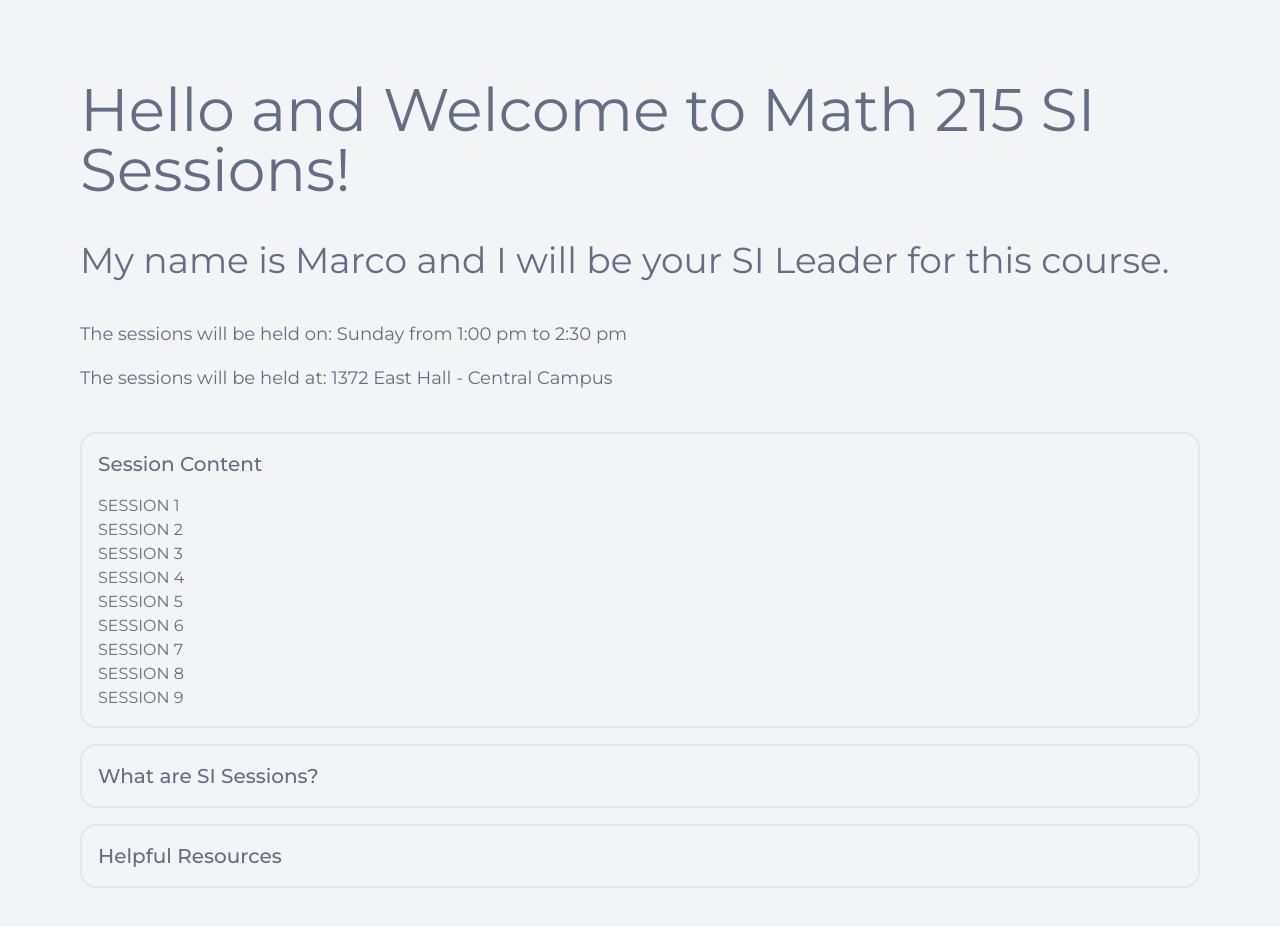
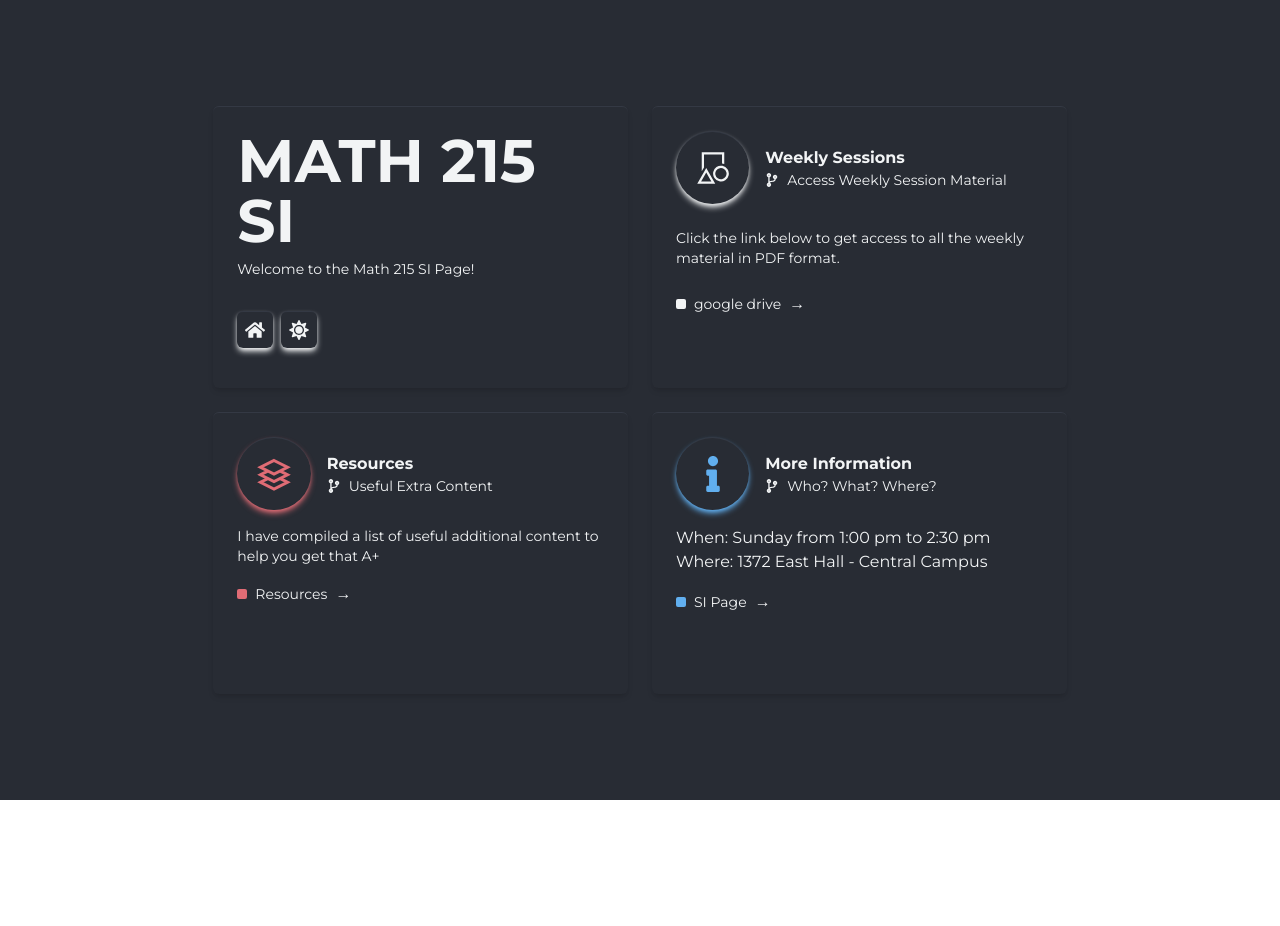
Before and after one commit to marcoboone/personalPortfolio, a Next.js app: page /si in a window 1280 px wide. Shown: the top 926 px of the page. After the commit the page ends 800 px from the top, so only its background shows below. Built offline with nearby package versions, Linux system fonts and the light colour scheme.

Commit message:
SI redesign, projects page

```diff
--- a/src/app/page.tsx
+++ b/src/app/page.tsx
@@ -1,11 +1,11 @@
 import Image from "next/image";
-import Hero from "@/app/sections/hero";
+import Main from "@/app/sections/main";
 
 
 export default function Home() {
   return (
     <>
-      <Hero></Hero>
+      <Main></Main>
     </>
   );
 }
--- a/src/app/sections/hero.tsx
+++ b/src/app/sections/main.tsx
@@ -12,7 +12,7 @@ import { TbMathIntegrals } from "react-icons/tb";
 import ThemeToggle from "../components/themeToggle";
 
 
-const Hero = () => {
+const Main = () => {
   return (
     <div className=" dark:bg-atomblack bg-atomwhite flex justify-center items-center md:h-screen py-10 ">
       <div className="dark:bg-atomblack light:bg-atomwhite w-5/6 md:w-4/6 grid grid-cols-1 md:grid-cols-3 grid-rows-5 md:grid-rows-2 gap-6  text-atomblack dark:text-atomwhite ">
@@ -99,7 +99,7 @@ const Hero = () => {
             <p className = "text-sm">I&apos;ve got some cool projects to show off. Check them out at the link below.</p>
             <div className = "group flex gap-2 items-center">
                 <div className = " rounded-sm w-[10px] h-[10px] bg-atomred group-hover:animate-spin"></div>
-                <Link href = "https://github.com/marcoboone" className = "text-sm">View Projects</Link>
+                <Link href = "/projects" className = "text-sm">View Projects</Link>
                 <span className = "group-hover:ml-2 transition-all duration-150 ease-in-out">&rarr;</span>
             </div>
 
@@ -136,4 +136,4 @@ const Hero = () => {
   );
 };
 
-export default Hero;
+export default Main;
--- a/src/app/si/page.jsx
+++ b/src/app/si/page.jsx
@@ -1,68 +1,134 @@
 import React from 'react'
 import Link from 'next/link'
+import { FaCodeBranch } from 'react-icons/fa'
+import { FaHome, FaInfo } from "react-icons/fa";
+import ThemeToggle from '../components/themeToggle'
+import { VscSymbolMisc } from "react-icons/vsc";
+import { PiShareNetwork } from "react-icons/pi";
+import { GrResources } from "react-icons/gr";
 
 
-const SupplementalInstruction = () => {
+
+
+const SI = () => {
   return (
-    <div className='w-screen bg-atomwhite min-h-screen'>
-        <div className='w-full p-4 md:p-10 lg:p-20 flex flex-col gap-8 md:gap-10'>
-            <h1 className='text-4xl md:text-6xl text-atomgreyb'>Hello and Welcome to Math 215 SI Sessions!</h1>
-            <p className='text-2xl md:text-4xl text-atomgreyb'>My name is Marco and I will be your SI Leader for this course.</p>
-            <div className = "flex flex-col gap-4">
-            <p className='text-lg text-atomgreyb'>The sessions will be held on: Sunday from 1:00 pm to 2:30 pm</p>
-            <p className='text-lg text-atomgreyb'>The sessions will be held at: 1372 East Hall - Central Campus</p>
+    <div className=" dark:bg-atomblack bg-atomwhite flex justify-center items-center md:h-screen py-10 ">
+        <div className="dark:bg-atomblack light:bg-atomwhite w-5/6 md:w-4/6 grid grid-cols-1 md:grid-cols-2 grid-rows-2 md:grid-rows-2 gap-6  text-atomblack dark:text-atomwhite ">
+{/*Projects Header*/}
+        <div className = "col-span-1 md:col-span-1 row-span-1 shadow-md rounded-md border-t-[1px]  border-atomgreyb/20">
+            <div className = "p-6 flex flex-col gap-4">
+                <div className="flex flex-col gap-2">
+                    <div className = "flex justify-between items-start">
+                    <span className = "text-4xl md:text-6xl font-bold">MATH 215 SI</span>
+                    </div>
+                    <p className = "text-sm">
+                        Welcome to the Math 215 SI Page!
+                    </p>
                 </div>
 
 
-            <div className="flex flex-col gap-4">
-            <div className="collapse bg-atomwhite text-atomgreyb border-2">
-  <input type="radio" name="my-accordion-1" defaultChecked />
-  <div className="collapse-title text-xl font-medium">Session Content</div>
-  <div className="flex flex-col collapse-content">
-    <Link className = "hover:text-atomblack" href = "https://drive.google.com/drive/folders/1-IXmYfHPH1a93Pv9lK_R4wvtofhdjgdV?usp=drive_link">SESSION 1</Link>
-    <Link className = "hover:text-atomblack" href = "https://drive.google.com/drive/folders/1TRzpVUhAfQPte8jxW-AYRA_CtjCD_Woe?usp=drive_link">SESSION 2</Link>
-    <Link className = "hover:text-atomblack" href = "https://drive.google.com/drive/folders/1xuCvPrqWXHE6t_krGJAoPwDVVAV20NPM?usp=drive_link">SESSION 3</Link>
-    <Link className = "hover:text-atomblack" href = "https://drive.google.com/drive/folders/1-FCVV6Z49X1FyQACVflDNmSSaVak-NiT?usp=drive_link">SESSION 4</Link>
-    <Link className = "hover:text-atomblack" href = "https://drive.google.com/drive/folders/1-I1fVgf8-Z3eevwavWAWsdYQcwBQspFC?usp=drive_link">SESSION 5</Link>
-    <Link className = "hover:text-atomblack" href = "https://drive.google.com/drive/folders/1VOQf5YnKe4Y_je3AaXHJTRh_JGYkaE4z?usp=drive_link">SESSION 6</Link>
-    <Link className = "hover:text-atomblack" href = "https://drive.google.com/drive/folders/1-OReSTiPbNrpjSXWO1OBn-DSG0-Nnd5d?usp=drive_link">SESSION 7</Link>
-    <Link className = "hover:text-atomblack" href = "https://drive.google.com/drive/folders/1-Pw48btWNH19R5s5qZ5RzqVJlEtUzyLU?usp=drive_link">SESSION 8</Link>
-    <Link className = "hover:text-atomblack" href = "https://drive.google.com/drive/folders/1-ShBtwKrjP1Pxj84R4XpK_md-Xe_OI0w?usp=drive_link">SESSION 9</Link>
+                <div className = "flex gap-2 py-4 text-xl">
+
+                    <Link href = "/" className = "shadow-md rounded-md border-t-[1px] border-atomgreyb/20 p-2 shadow-atomblack dark:shadow-atomwhite hover-pop"><FaHome/></Link>
+                    <ThemeToggle></ThemeToggle>
+
 
                 </div>
             </div>
+        </div>
 
-<div className="collapse bg-atomwhite text-atomgreyb border-2">
-  <input type="radio" name="my-accordion-1" />
-  <div className="collapse-title text-xl font-medium">What are SI Sessions?</div>
-  <div className="collapse-content">
-    <p>
-SI sessions are supplemental instruction sessions in place for you to get familiar and practice with exam questions. The weekly agenda will consist of going over content learned and applying the concepts to exam questions in a collaborative setting. Attending these sessions is a great way to practice and ask questions in order to succeed in the class.
-
-Please feel free to give me any feedback on these sessions!
-</p>
+{/*Game Dev Projects*/}
+        <div className = "col-span-1 row-span-1 shadow-md border-t-[1px]  border-atomgreyb/20 rounded-md">
+        <div className = "flex flex-col gap-6 p-6">
+            <div className = "flex gap-4 items-center">
+            <div className = "aspect-square w-1/5 dark:bg-atomblack bg-atomwhite shadow-md shadow-atomblack dark:shadow-atomwhite rounded-full border-t-[1px]  border-atomgreyb/20 flex justify-center items-center">
+                <span className = "text-atomblack dark:text-atomwhite text-4xl font-bold"><VscSymbolMisc/></span>
+            </div>
+            <div>
+            <span className = " font-bold ">Weekly Sessions</span>
+            <span className = "flex gap-2 items-center text-sm">
+                <span><FaCodeBranch/></span>
+                <span>Access Weekly Session Material</span>
+            </span>
             </div>
             </div>
-<div className="collapse bg-atomwhite text-atomgreyb border-2">
-  <input type="radio" name="my-accordion-1" />
-  <div className="collapse-title text-xl font-medium">Helpful Resources</div>
-  <div className="flex flex-col collapse-content">
-  <Link href = "https://math.arizona.edu/~serinh/teaching/math215.html" className = "hover:text-atomblack">Course Notes by Serin Hong</Link>
-  <Link href = "https://youtube.com/playlist?list=PL4C4C8A7D06566F38&si=SiuVBuEmhcdBW5SI" className = "hover:text-atomblack">MIT Lectures</Link>
-    <Link href = "https://dept.math.lsa.umich.edu/courses/215/17exampractice/index.html" className = "hover:text-atomblack">Previous Exams</Link>
-    <Link href = "https://www.khanacademy.org/math/multivariable-calculus" className = "hover:text-atomblack">Khan Academy</Link>
-    <Link href = "https://tutorial.math.lamar.edu/classes/calciii/calciii.aspx " className = "hover:text-atomblack">Paul&apos;s Online Notes</Link>
-    <Link href = "https://lsa.umich.edu/math/undergraduates/course-resources/math-lab.html" className = "hover:text-atomblack">Math Lab</Link>
-    <Link href = "https://ecas.engin.umich.edu/elc/tutoring/" className = "hover:text-atomblack">Tutoring</Link>
-    <Link href = "https://ecas.engin.umich.edu/elc-si-schedule/" className = "hover:text-atomblack">SI Schedule</Link>
+            <p className = "text-sm">Click the link below to get access to all the weekly material in PDF format.</p>
+            <div className = "group flex gap-2 items-center">
+                <div className = " rounded-sm w-[10px] h-[10px] bg-atomblack dark:bg-atomwhite group-hover:animate-spin"></div>
+                <Link href = "https://drive.google.com/drive/folders/12Pt0F6Cl5k8LezmfKdS41UT9HTURTZ5k?usp=drive_link" className = "text-sm">google drive</Link>
+                <span className = "group-hover:ml-2 transition-all duration-150 ease-in-out">&rarr;</span>
+            </div>
+
+           </div>
+        </div>
+{/*Resources*/}
+        <div className = "col-span-1 row-span-1 shadow-md border-t-[1px]  border-atomgreyb/20 rounded-md">
+        <div className = "flex flex-col gap-4 p-6">
+            <div className = "flex gap-4 items-center">
+            <div className = "aspect-square w-1/5 dark:bg-atomblack bg-atomwhite shadow-md shadow-atomred rounded-full border-t-[1px]  border-atomgreyb/20 flex justify-center items-center">
+                <span className = "text-atomred text-4xl font-bold"><GrResources/></span>
+            </div>
+            <div>
+            <span className = "font-bold">Resources</span>
+            <span className = "flex gap-2 items-center text-sm">
+                <span><FaCodeBranch/></span>
+                <span>Useful Extra Content</span>
+            </span>
+            </div>
+            </div>
+            <p className = "text-sm">I have compiled a list of useful additional content to help you get that A+</p>
+            <div className="dropdown">
+                <div tabIndex={0} role="button">
+                <div className = "group flex gap-2 items-center">
+                <div className = " rounded-sm w-[10px] h-[10px] bg-atomred group-hover:animate-spin"></div>
+                <div className = "text-sm">Resources</div>
+                <span className = "group-hover:ml-2 transition-all duration-150 ease-in-out">&rarr;</span>
+            </div>
+                </div>
+                <ul tabIndex={0} className="dropdown-content menu bg-atomblack rounded-box z-[1] w-52 p-2 shadow">
+                    <Link href = "https://math.arizona.edu/~serinh/teaching/math215.html" className = "">Course Notes</Link>
+                    <Link href = "https://youtube.com/playlist?list=PL4C4C8A7D06566F38&si=SiuVBuEmhcdBW5SI" className = "">MIT Lectures</Link>
+                    <Link href = "https://dept.math.lsa.umich.edu/courses/215/17exampractice/index.html" className = "">Previous Exams</Link>
+                    <Link href = "https://www.khanacademy.org/math/multivariable-calculus" className = "">Khan Academy</Link>
+                    <Link href = "https://tutorial.math.lamar.edu/classes/calciii/calciii.aspx " className = "">Paul&apos;s Online Notes</Link>
+                    <Link href = "https://lsa.umich.edu/math/undergraduates/course-resources/math-lab.html" className = "">Math Lab</Link>
+                    <Link href = "https://ecas.engin.umich.edu/elc/tutoring/" className = "">Tutoring</Link>
+                    <Link href = "https://ecas.engin.umich.edu/elc-si-schedule/" className = "">SI Schedule</Link>
+                </ul>
+                </div>
+
+           </div>
+        </div>
+{/*Info*/}
+        <div className = "col-span-1 row-span-1 shadow-md border-t-[1px]  border-atomgreyb/20 rounded-md">
+        <div className = "flex flex-col gap-4 p-6">
+            <div className = "flex gap-4 items-center">
+            <div className = "aspect-square w-1/5 dark:bg-atomblack bg-atomwhite shadow-md shadow-atomblue rounded-full border-t-[1px]  border-atomgreyb/20 flex justify-center items-center">
+                <span className = "text-atomblue text-4xl font-bold"><FaInfo/></span>
+            </div>
+            <div>
+            <span className = "font-bold">More Information</span>
+            <span className = "flex gap-2 items-center text-sm">
+                <span><FaCodeBranch/></span>
+                <span>Who? What? Where?</span>
+            </span>
+            </div>
+            </div>
+            <div className = "flex flex-col">
+            <span>When: Sunday from 1:00 pm to 2:30 pm</span>
+            <span>Where: 1372 East Hall - Central Campus</span>
+            </div>
+            <div className = "group flex gap-2 items-center">
+                <div className = " rounded-sm w-[10px] h-[10px] bg-atomblue group-hover:animate-spin"></div>
+                <Link href = "https://ecas.engin.umich.edu/elc-si-schedule/" className = "text-sm">SI Page</Link>
+                <span className = "group-hover:ml-2 transition-all duration-150 ease-in-out">&rarr;</span>
+            </div>
 
            </div>
         </div>
         </div>
     </div>
-
-    </div>
   )
 }
 
-export default SupplementalInstruction
+export default SI
```
Also changed, not shown: src/app/components/techNodule.jsx (added, +16 -0 lines), src/app/projects/page.jsx (added, +124 -0 lines). Lines whose indentation alone changed are shown as unchanged.
